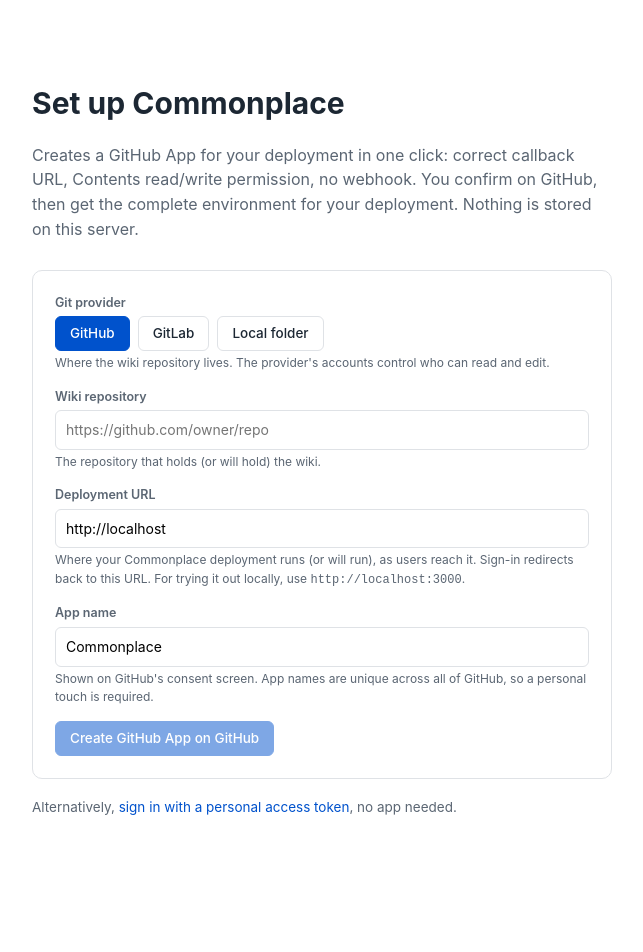
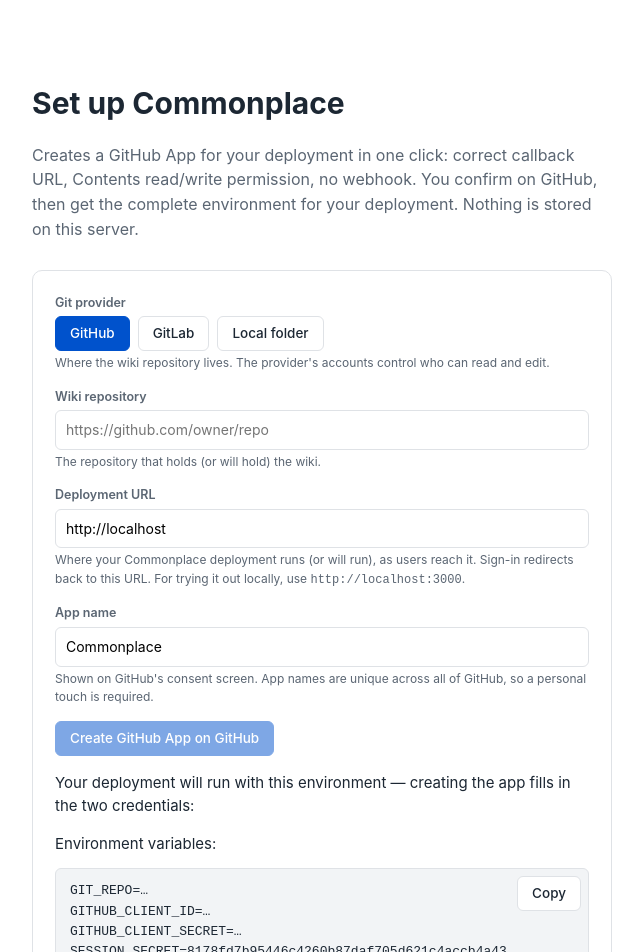
Before and after one commit to commonplace-wiki/commonplace, a Next.js app: page /setup in a window 1280 px wide. Shown: the top 952 px of the page, without its empty margins (318-961 px from the left). Before the commit the page ends 898 px from the top, so only its background shows below. Built offline with nearby package versions, Linux system fonts and the light colour scheme.

Commit message:
Show the target environment on the GitHub setup path too
Same as GitLab: the env block is visible before anything is created,
with placeholders for the two credentials the app creation fills in.

```diff
--- a/app/setup/page.tsx
+++ b/app/setup/page.tsx
@@ -372,6 +372,21 @@
             Create GitHub App on GitHub
           </button>
         </form>
+        <p style={{ marginBottom: 4 }}>
+          Your deployment will run with this environment — creating the app fills in the two
+          credentials:
+        </p>
+        <EnvBlock
+          vars={[
+            { key: 'GIT_REPO', value: canonicalRepoUrl || '…' },
+            { key: 'GITHUB_CLIENT_ID', value: '…' },
+            { key: 'GITHUB_CLIENT_SECRET', value: '…' },
+            { key: 'SESSION_SECRET', value: sessionSecret || '…' },
+            ...(cleanDeploy && !isLocalhost(cleanDeploy)
+              ? [{ key: 'PUBLIC_ORIGIN', value: cleanDeploy }]
+              : []),
+          ]}
+        />
       </div>
       <p className="muted">
         Alternatively, <a href="/login?token=1">sign in with a personal access token</a>, no app
```
